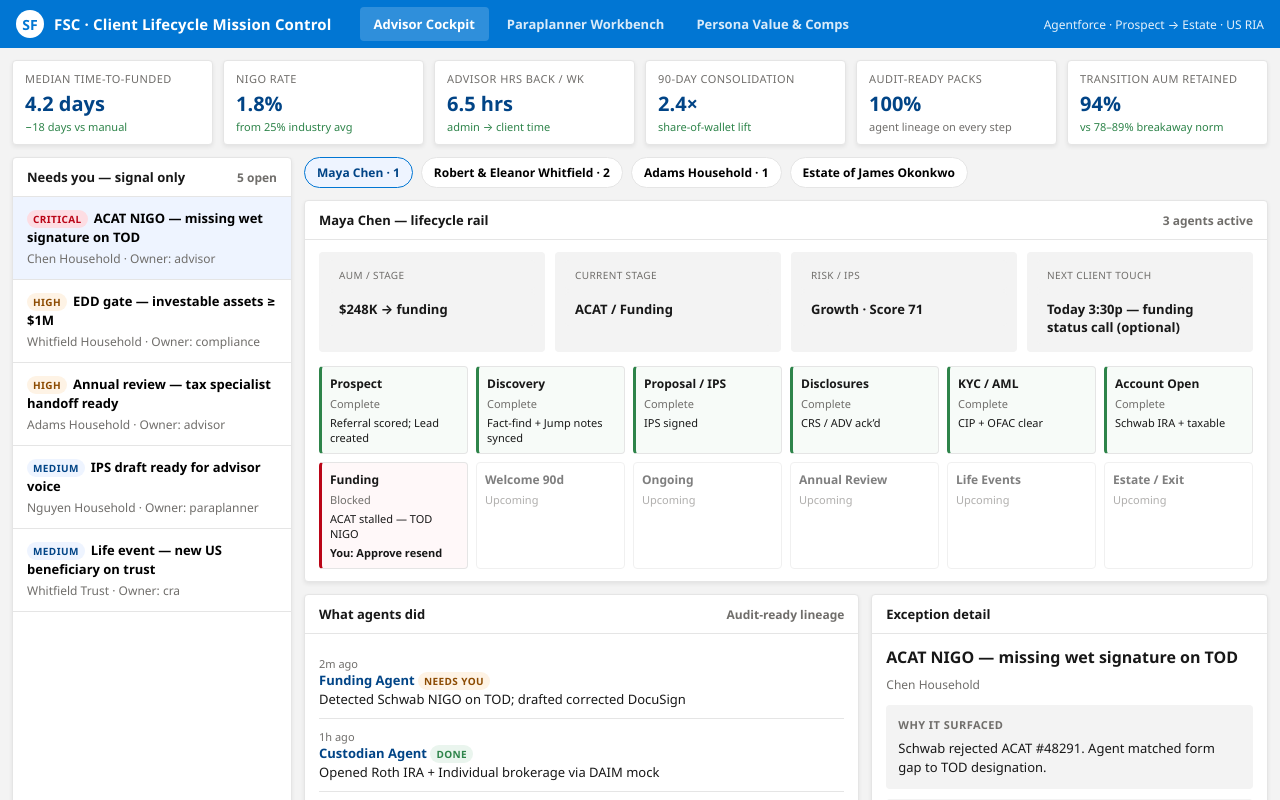
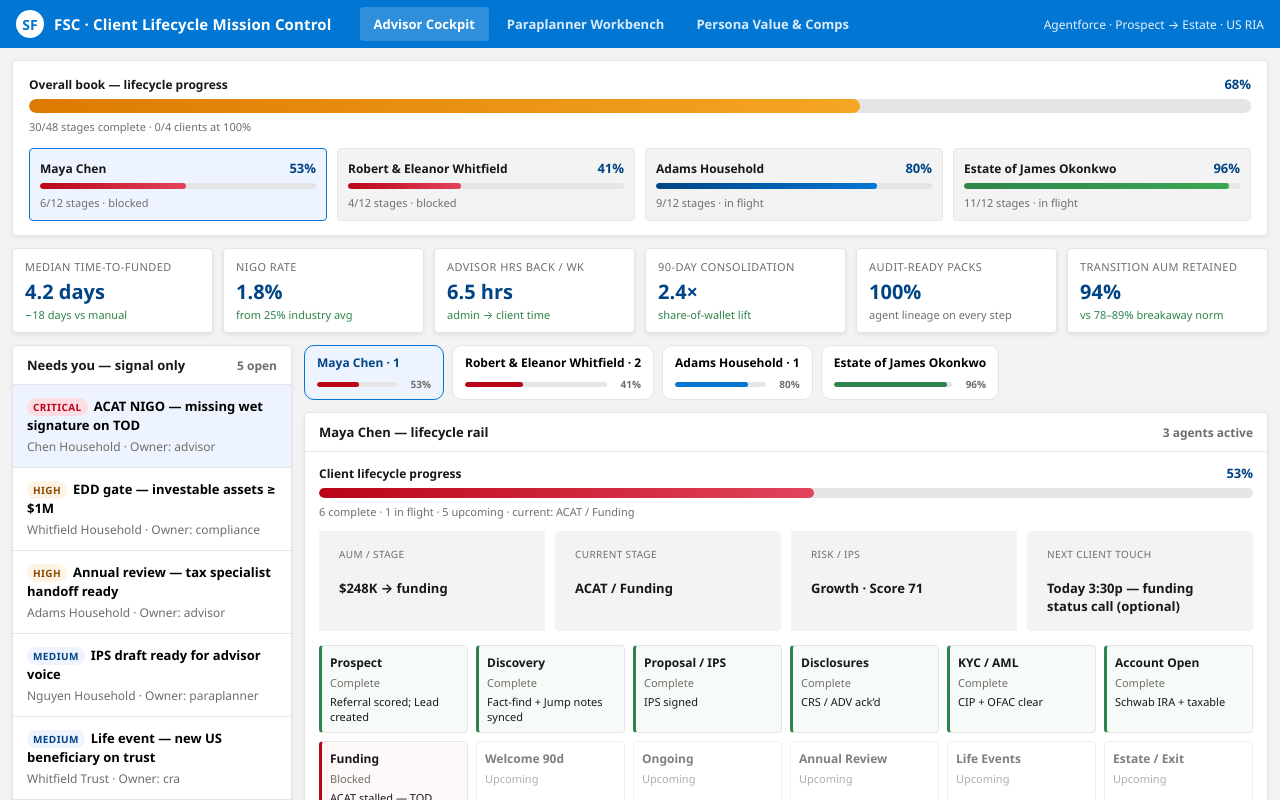
Before and after one commit to aseelig-eng/fsc-clm-mission-control, a React (Vite) app: page / in a window 1280 px wide. Shown: the top 800 px of the page. Built offline with nearby package versions, Linux system fonts and the light colour scheme.

Commit message:
Add overall book and per-client lifecycle progress bars.

```diff
--- a/src/App.css
+++ b/src/App.css
@@ -157,6 +157,186 @@ button {
   padding: 12px 12px 0;
 }
 
+/* Progress bars */
+.progress-strip {
+  padding: 12px 12px 0;
+}
+
+.progress-overall-panel .panel-body {
+  padding: 14px 16px;
+}
+
+.progress-block {
+  width: 100%;
+}
+
+.progress-meta {
+  display: flex;
+  justify-content: space-between;
+  align-items: baseline;
+  gap: 8px;
+  margin-bottom: 6px;
+}
+
+.progress-label {
+  font-size: 12px;
+  font-weight: 700;
+  color: var(--sf-gray-1);
+}
+
+.progress-pct {
+  font-size: 13px;
+  font-weight: 700;
+  color: var(--sf-blue-dark);
+  font-variant-numeric: tabular-nums;
+}
+
+.progress-track {
+  width: 100%;
+  background: var(--sf-gray-5);
+  border-radius: 999px;
+  overflow: hidden;
+}
+
+.progress-block.size-sm .progress-track {
+  height: 6px;
+}
+
+.progress-block.size-md .progress-track {
+  height: 10px;
+}
+
+.progress-block.size-lg .progress-track {
+  height: 14px;
+}
+
+.progress-fill {
+  height: 100%;
+  border-radius: 999px;
+  transition: width 0.35s ease;
+  min-width: 0;
+}
+
+.progress-fill.tone-good {
+  background: linear-gradient(90deg, #2e844a, #3ba755);
+}
+
+.progress-fill.tone-neutral {
+  background: linear-gradient(90deg, #014486, #0176d3);
+}
+
+.progress-fill.tone-warn {
+  background: linear-gradient(90deg, #dd7a01, #f5a623);
+}
+
+.progress-fill.tone-blocked {
+  background: linear-gradient(90deg, #ba0517, #e2445c);
+}
+
+.progress-detail {
+  margin-top: 6px;
+  font-size: 11px;
+  color: var(--sf-gray-3);
+}
+
+.book-progress-clients {
+  display: grid;
+  grid-template-columns: repeat(4, 1fr);
+  gap: 10px;
+  margin-top: 14px;
+}
+
+.book-client-progress {
+  border: 1px solid var(--sf-gray-5);
+  background: var(--sf-gray-6);
+  border-radius: var(--radius);
+  padding: 10px;
+  cursor: pointer;
+  text-align: left;
+}
+
+.book-client-progress:hover,
+.book-client-progress.active {
+  border-color: var(--sf-blue);
+  background: var(--sf-blue-light);
+}
+
+.household-bar {
+  display: flex;
+  gap: 8px;
+  flex-wrap: wrap;
+}
+
+.hh-chip {
+  border: 1px solid var(--sf-gray-5);
+  background: white;
+  border-radius: 10px;
+  padding: 8px 12px;
+  font-size: 12px;
+  cursor: pointer;
+  font-weight: 600;
+  display: flex;
+  flex-direction: column;
+  align-items: stretch;
+  gap: 6px;
+  min-width: 140px;
+}
+
+.hh-chip-name {
+  text-align: left;
+}
+
+.hh-chip-progress {
+  display: flex;
+  align-items: center;
+  gap: 6px;
+}
+
+.hh-chip-track {
+  flex: 1;
+  height: 5px;
+  background: var(--sf-gray-5);
+  border-radius: 999px;
+  overflow: hidden;
+}
+
+.hh-chip-fill {
+  display: block;
+  height: 100%;
+  border-radius: 999px;
+}
+
+.hh-chip-fill.tone-good {
+  background: var(--sf-green);
+}
+
+.hh-chip-fill.tone-neutral {
+  background: var(--sf-blue);
+}
+
+.hh-chip-fill.tone-warn {
+  background: var(--sf-orange);
+}
+
+.hh-chip-fill.tone-blocked {
+  background: var(--sf-red);
+}
+
+.hh-chip-pct {
+  font-size: 10px;
+  font-weight: 700;
+  color: var(--sf-gray-3);
+  font-variant-numeric: tabular-nums;
+  min-width: 28px;
+  text-align: right;
+}
+
+.hh-chip.active {
+  border-color: var(--sf-blue);
+  background: var(--sf-blue-light);
+  color: var(--sf-blue-dark);
+}
+
 .metric-card {
   background: var(--sf-white);
   border: 1px solid var(--sf-gray-5);
@@ -269,28 +449,6 @@ button {
   flex-direction: column;
   gap: 12px;
   min-width: 0;
-}
-
-.household-bar {
-  display: flex;
-  gap: 8px;
-  flex-wrap: wrap;
-}
-
-.hh-chip {
-  border: 1px solid var(--sf-gray-5);
-  background: white;
-  border-radius: 16px;
-  padding: 6px 12px;
-  font-size: 12px;
-  cursor: pointer;
-  font-weight: 600;
-}
-
-.hh-chip.active {
-  border-color: var(--sf-blue);
-  background: var(--sf-blue-light);
-  color: var(--sf-blue-dark);
 }
 
 .detail-grid {
@@ -630,6 +788,9 @@ button {
   .metrics-strip {
     grid-template-columns: repeat(3, 1fr);
   }
+  .book-progress-clients {
+    grid-template-columns: repeat(2, 1fr);
+  }
   .detail-grid,
   .para-detail,
   .columns-2,
--- a/src/App.tsx
+++ b/src/App.tsx
@@ -7,11 +7,51 @@ import {
   paraplannerQueue,
   personaValues,
 } from './data/content'
+import {
+  householdProgress,
+  overallProgress,
+  progressTone,
+} from './data/progress'
 import type { ExceptionItem, Household, Role } from './data/types'
 import './App.css'
 
 function statusLabel(s: string) {
   return s.replace('-', ' ')
+}
+
+function ProgressBar({
+  pct,
+  label,
+  detail,
+  size = 'md',
+  tone,
+}: {
+  pct: number
+  label: string
+  detail?: string
+  size?: 'sm' | 'md' | 'lg'
+  tone?: 'good' | 'warn' | 'blocked' | 'neutral'
+}) {
+  const resolvedTone = tone ?? progressTone(pct)
+  return (
+    <div className={`progress-block size-${size}`} role="group" aria-label={label}>
+      <div className="progress-meta">
+        <span className="progress-label">{label}</span>
+        <span className="progress-pct">{pct}%</span>
+      </div>
+      <div
+        className="progress-track"
+        role="progressbar"
+        aria-valuenow={pct}
+        aria-valuemin={0}
+        aria-valuemax={100}
+        aria-label={label}
+      >
+        <div className={`progress-fill tone-${resolvedTone}`} style={{ width: `${pct}%` }} />
+      </div>
+      {detail && <div className="progress-detail">{detail}</div>}
+    </div>
+  )
 }
 
 export default function App() {
@@ -27,6 +67,9 @@ export default function App() {
     () => households.find((h) => h.id === selectedHhId) as Household,
     [selectedHhId],
   )
+
+  const bookProgress = useMemo(() => overallProgress(households), [])
+  const clientProgress = useMemo(() => householdProgress(household), [household])
 
   const openExceptions = exceptions.filter((e) => !resolved.has(e.id))
   const selectedEx = openExceptions.find((e) => e.id === selectedExId) ?? openExceptions[0]
@@ -78,6 +121,49 @@ export default function App() {
       </header>
 
       {role !== 'value' && (
+        <>
+          <div className="progress-strip" aria-label="Lifecycle progress">
+            <div className="panel progress-overall-panel">
+              <div className="panel-body">
+                <ProgressBar
+                  size="lg"
+                  pct={bookProgress.pct}
+                  label="Overall book — lifecycle progress"
+                  detail={`${bookProgress.stagesComplete}/${bookProgress.stagesTotal} stages complete · ${bookProgress.completeClients}/${bookProgress.totalClients} clients at 100%`}
+                  tone={
+                    households.some((h) => h.stages.some((s) => s.status === 'blocked'))
+                      ? 'warn'
+                      : progressTone(bookProgress.pct)
+                  }
+                />
+                <div className="book-progress-clients">
+                  {households.map((h) => {
+                    const p = householdProgress(h)
+                    const blocked = h.stages.some((s) => s.status === 'blocked')
+                    return (
+                      <button
+                        key={h.id}
+                        type="button"
+                        className={`book-client-progress ${selectedHhId === h.id ? 'active' : ''}`}
+                        onClick={() => {
+                          setSelectedHhId(h.id)
+                          setRole('advisor')
+                        }}
+                      >
+                        <ProgressBar
+                          size="sm"
+                          pct={p.pct}
+                          label={h.name}
+                          detail={`${p.complete}/${p.total} stages${blocked ? ' · blocked' : p.inFlight ? ' · in flight' : ''}`}
+                          tone={blocked ? 'blocked' : progressTone(p.pct)}
+                        />
+                      </button>
+                    )
+                  })}
+                </div>
+              </div>
+            </div>
+          </div>
           <div className="metrics-strip" aria-label="Firm CLM metrics">
             {metrics.map((m) => (
               <div className="metric-card" key={m.label}>
@@ -87,6 +173,7 @@ export default function App() {
               </div>
             ))}
           </div>
+        </>
       )}
 
       {role === 'advisor' && (
@@ -122,17 +209,31 @@ export default function App() {
 
           <div className="main-col">
             <div className="household-bar">
-              {households.map((h) => (
+              {households.map((h) => {
+                const p = householdProgress(h)
+                return (
                   <button
                     key={h.id}
                     type="button"
                     className={`hh-chip ${selectedHhId === h.id ? 'active' : ''}`}
                     onClick={() => setSelectedHhId(h.id)}
                   >
+                    <span className="hh-chip-name">
                       {h.name}
                       {h.exceptions > 0 ? ` · ${h.exceptions}` : ''}
+                    </span>
+                    <span className="hh-chip-progress">
+                      <span className="hh-chip-track" aria-hidden="true">
+                        <span
+                          className={`hh-chip-fill tone-${h.stages.some((s) => s.status === 'blocked') ? 'blocked' : progressTone(p.pct)}`}
+                          style={{ width: `${p.pct}%` }}
+                        />
+                      </span>
+                      <span className="hh-chip-pct">{p.pct}%</span>
+                    </span>
                   </button>
-              ))}
+                )
+              })}
             </div>
 
             <div className="panel">
@@ -141,7 +242,19 @@ export default function App() {
                 <span className="muted">{household.agentsActive} agents active</span>
               </div>
               <div className="panel-body">
-                <div className="hh-summary">
+                <ProgressBar
+                  size="md"
+                  pct={clientProgress.pct}
+                  label="Client lifecycle progress"
+                  detail={`${clientProgress.complete} complete · ${clientProgress.inFlight} in flight · ${clientProgress.total - clientProgress.complete - clientProgress.inFlight} upcoming · current: ${household.stageLabel}`}
+                  tone={
+                    household.stages.some((s) => s.status === 'blocked')
+                      ? 'blocked'
+                      : progressTone(clientProgress.pct)
+                  }
+                />
+
+                <div className="hh-summary" style={{ marginTop: 12 }}>
                   <div>
                     <div className="k">AUM / stage</div>
                     <div className="v">{household.aum}</div>
--- /dev/null
+++ b/src/data/progress.ts
@@ -0,0 +1,41 @@
+import type { Household, LifecycleStage, StageStatus } from './types'
+
+const STAGE_WEIGHT: Record<StageStatus, number> = {
+  complete: 1,
+  active: 0.55,
+  'agent-running': 0.55,
+  blocked: 0.4,
+  upcoming: 0,
+}
+
+export function stageProgress(stages: LifecycleStage[]) {
+  if (stages.length === 0) return { pct: 0, complete: 0, total: 0, inFlight: 0 }
+  const total = stages.length
+  const complete = stages.filter((s) => s.status === 'complete').length
+  const inFlight = stages.filter((s) =>
+    s.status === 'active' || s.status === 'blocked' || s.status === 'agent-running',
+  ).length
+  const weighted = stages.reduce((sum, s) => sum + STAGE_WEIGHT[s.status], 0)
+  const pct = Math.round((weighted / total) * 100)
+  return { pct, complete, total, inFlight }
+}
+
+export function householdProgress(h: Household) {
+  return stageProgress(h.stages)
+}
+
+export function overallProgress(list: Household[]) {
+  if (list.length === 0) return { pct: 0, completeClients: 0, totalClients: 0, stagesComplete: 0, stagesTotal: 0 }
+  const perClient = list.map(householdProgress)
+  const pct = Math.round(perClient.reduce((s, p) => s + p.pct, 0) / list.length)
+  const completeClients = perClient.filter((p) => p.pct >= 100).length
+  const stagesComplete = perClient.reduce((s, p) => s + p.complete, 0)
+  const stagesTotal = perClient.reduce((s, p) => s + p.total, 0)
+  return { pct, completeClients, totalClients: list.length, stagesComplete, stagesTotal }
+}
+
+export function progressTone(pct: number): 'good' | 'warn' | 'blocked' | 'neutral' {
+  if (pct >= 85) return 'good'
+  if (pct >= 40) return 'neutral'
+  return 'warn'
+}
```
Lines whose indentation alone changed are shown as unchanged.
